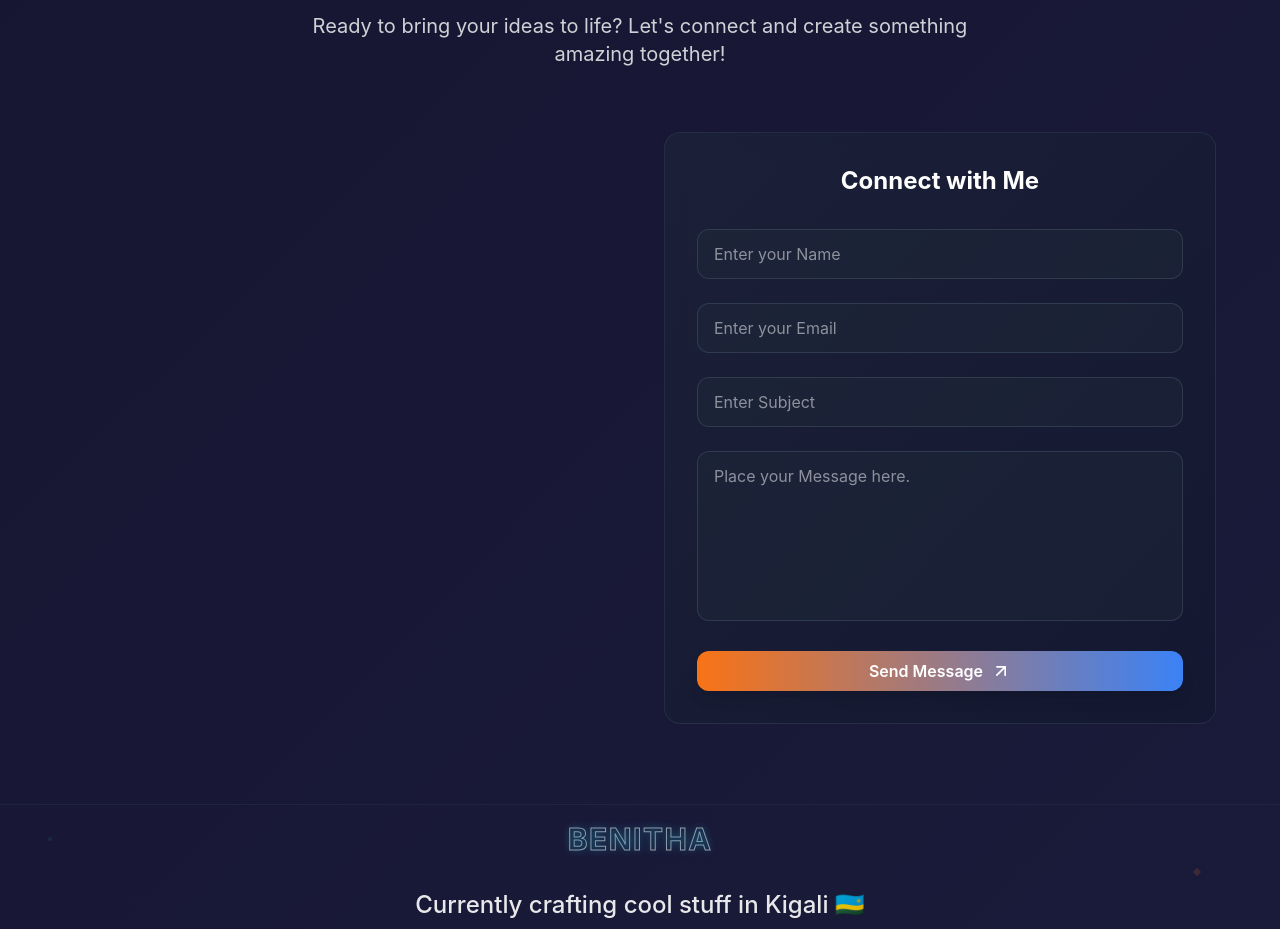
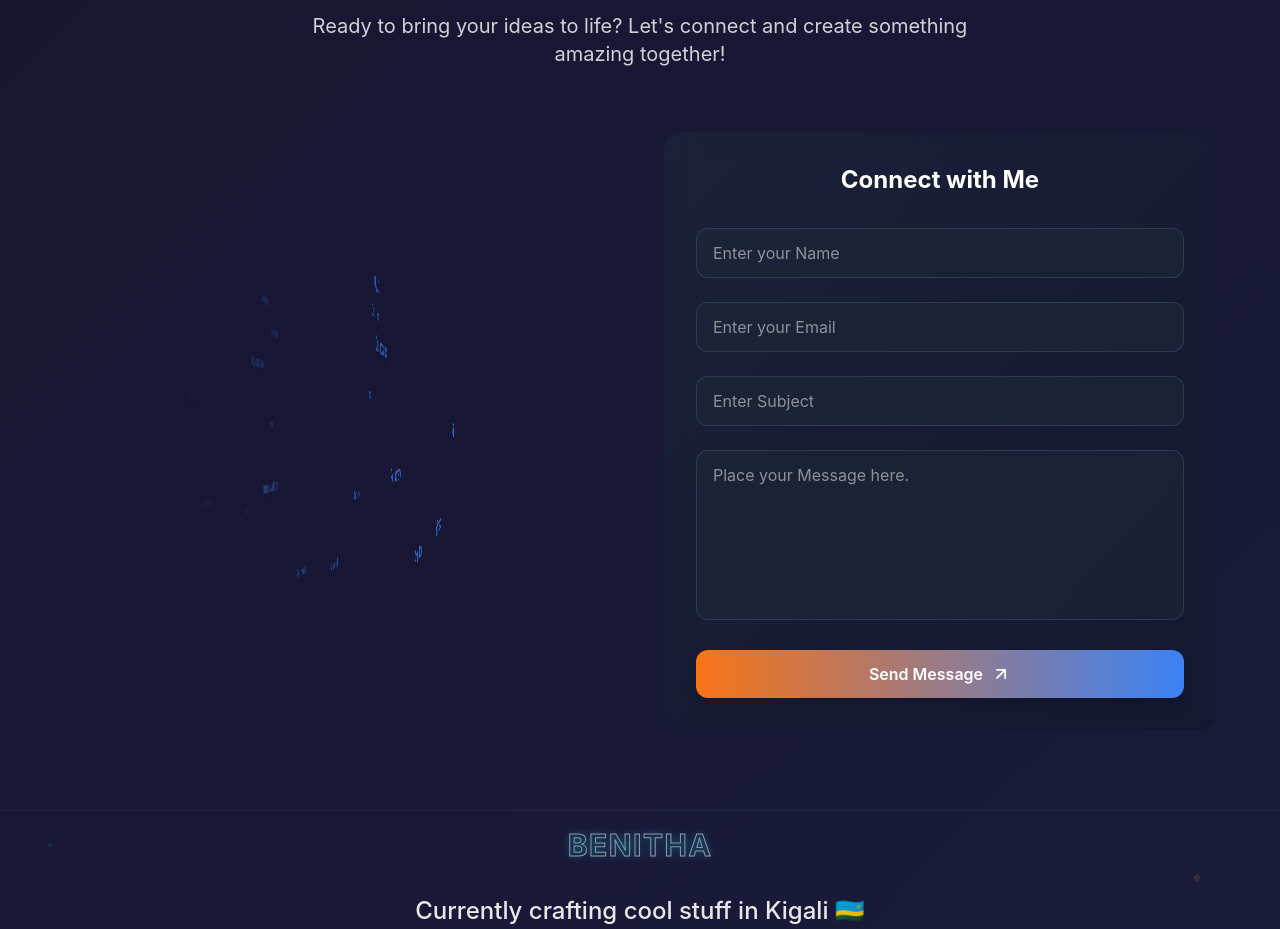
Before and after one commit to buwituze/MyPortifolio, a React (Vite) app in the folder Portifolio/: page / in a window 1280 px wide. Shown: the part 5200-6129 px from the top of the page. Built offline with nearby package versions, Linux system fonts and the light colour scheme.

Commit message:
style: changed contacts styles

```diff
--- a/Portifolio/src/components/Contact.tsx
+++ b/Portifolio/src/components/Contact.tsx
@@ -1,4 +1,4 @@
-import { FormEvent, useState, useEffect } from "react";
+import { FormEvent, useState, useEffect, useRef } from "react";
 
 const Contact = () => {
   const [formData, setFormData] = useState({
@@ -16,8 +16,35 @@ const Contact = () => {
   const [_, setMousePosition] = useState({ x: 0, y: 0 });
   const [focusedField, setFocusedField] = useState<string | null>(null);
 
+  // Word Sphere State
+  const containerRef = useRef<HTMLDivElement>(null);
+  const [words] = useState([
+    "React",
+    "TypeScript",
+    "JavaScript",
+    "CSS",
+    "HTML",
+    "Node.js",
+    "Design",
+    "Creative",
+    "Innovation",
+    "Portfolio",
+    "Frontend",
+    "Backend",
+    "API",
+    "Database",
+    "UI/UX",
+    "Dashboards",
+    "Responsive",
+    "Animation",
+    "Performance",
+    "Testing",
+    "Git",
+    "ML Models",
+  ]);
+
   useEffect(() => {
-    const handleMouseMove = (e: any) => {
+    const handleMouseMove = (e: MouseEvent) => {
       setMousePosition({ x: e.clientX, y: e.clientY });
     };
     window.addEventListener("mousemove", handleMouseMove);
@@ -93,13 +120,43 @@ const Contact = () => {
 
         {/* Main Content */}
         <div className="grid grid-cols-1 lg:grid-cols-2 gap-12 max-w-6xl mx-auto">
-          {/* Left Side - Empty for future content */}
-          <div className="space-y-8">
-            {/* You can add your custom content here */}
+          {/* Left Side - 3D Word Sphere */}
+          <div className="flex items-center justify-center">
+            <div
+              ref={containerRef}
+              className="word-sphere-container relative w-full max-w-md aspect-square"
+              style={{ perspective: "1000px" }}
+            >
+              <div className="word-sphere absolute inset-0">
+                {words.map((word, index) => {
+                  const phi = Math.acos(-1 + (2 * index) / words.length);
+                  const theta = Math.sqrt(words.length * Math.PI) * phi;
+
+                  const x = 150 * Math.cos(theta) * Math.sin(phi);
+                  const y = 150 * Math.sin(theta) * Math.sin(phi);
+                  const z = 150 * Math.cos(phi);
+
+                  return (
+                    <span
+                      key={index}
+                      className="word-sphere-item absolute left-1/2 top-1/2 -translate-x-1/2 -translate-y-1/2 text-blue-500 font-semibold whitespace-nowrap transition-all duration-300 hover:text-orange-500 hover:scale-125 cursor-default"
+                      style={{
+                        transform: `translate(-50%, -50%) translate3d(${x}px, ${y}px, ${z}px)`,
+                        fontSize: `${14 + (z / 150) * 8}px`,
+                        opacity: (z + 150) / 300,
+                        zIndex: Math.round(z),
+                      }}
+                    >
+                      {word}
+                    </span>
+                  );
+                })}
+              </div>
+            </div>
           </div>
 
           {/* Right Side - Contact Form */}
-          <div className="bg-gradient-to-br from-slate-800/50 to-slate-900/50 backdrop-blur-md rounded-2xl border border-slate-700/50 p-8 ">
+          <div className="bg-gradient-to-br from-slate-800/50 to-slate-900/50 backdrop-blur-md rounded-2xl p-8">
             <h3 className="text-2xl font-bold text-white mb-8 text-center">
               Connect with Me
             </h3>
@@ -192,7 +249,7 @@ const Contact = () => {
               {/* Submit Button */}
               <div
                 onClick={sendMail}
-                className="w-full py-2 bg-gradient-to-r from-orange-500 to-blue-500 text-white font-semibold rounded-xl transition-all duration-700 transform active:scale-95 disabled:opacity-50 disabled:cursor-not-allowed disabled:hover:scale-100 shadow-lg hover:shadow-xl cursor-pointer text-center"
+                className="w-full py-3 bg-gradient-to-r from-orange-500 to-blue-500 text-white font-semibold rounded-xl transition-all duration-300 transform hover:scale-105 active:scale-95 shadow-lg hover:shadow-xl cursor-pointer text-center"
               >
                 {isSubmitting ? (
                   <div className="flex items-center justify-center gap-2">
@@ -256,6 +313,15 @@ const Contact = () => {
           }
         }
 
+        @keyframes rotateSphere {
+          from {
+            transform: rotateY(0deg);
+          }
+          to {
+            transform: rotateY(360deg);
+          }
+        }
+
         .grid > div:first-child {
           animation: slideInFromLeft 0.8s ease-out forwards;
         }
@@ -263,6 +329,20 @@ const Contact = () => {
         .grid > div:last-child {
           animation: slideInFromRight 0.8s ease-out forwards;
         }
+
+        .word-sphere {
+          transform-style: preserve-3d;
+          animation: rotateSphere 30s linear infinite;
+        }
+
+        .word-sphere:hover {
+          animation-play-state: paused;
+        }
+
+        .word-sphere-item {
+          user-select: none;
+          text-shadow: 0 2px 8px rgba(0, 0, 0, 0.5);
+        }
       `}</style>
     </section>
   );
```
